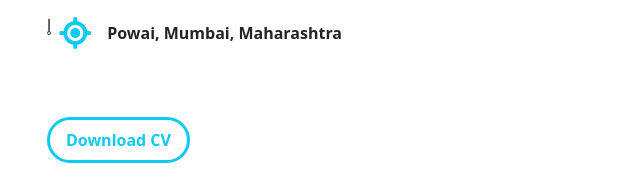
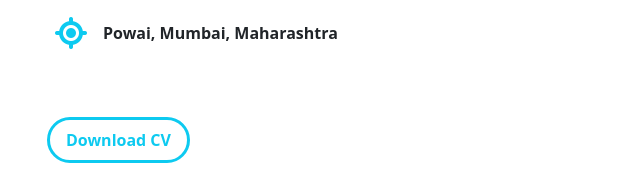
Before and after one commit to RadheyAmbre/RadheyAmbrePortfolio.github.io, a plain HTML site: page index.html in a window 1280 px wide. Shown: the part 448-631 px from the top of the page, 605-1245 px from the left. Drawn offline with nearby package versions, Linux system fonts and the light colour scheme.

Commit message:
content bug solved

```diff
--- a/index.html
+++ b/index.html
@@ -77,7 +77,7 @@
                     performance-related challenges. Proficient in analyzing user concerns, tracking bugs, and offering effective solutions while maintaining
                     high service standards. Their role bridges the gap between end users and technical teams, making them a key contributor
                     to digital success at Genpact.</div>
-                <div class="d-flex my-3">l̥
+                <div class="d-flex my-3">
                     <div class="p-2"><i class="fa-solid fa-location-crosshairs fa-2xl" style="color: #0dcaf0;"></i>
                     </div>
                     <div class="p-2"><b>Powai, Mumbai, Maharashtra</b></div>
```
